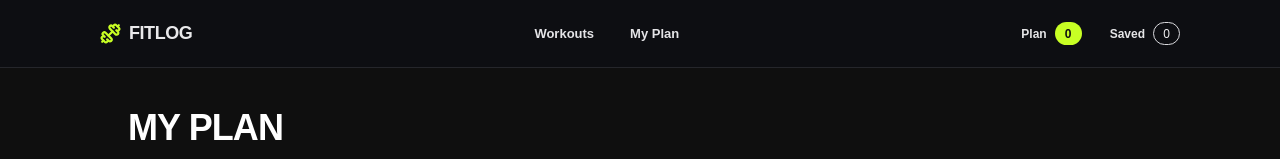
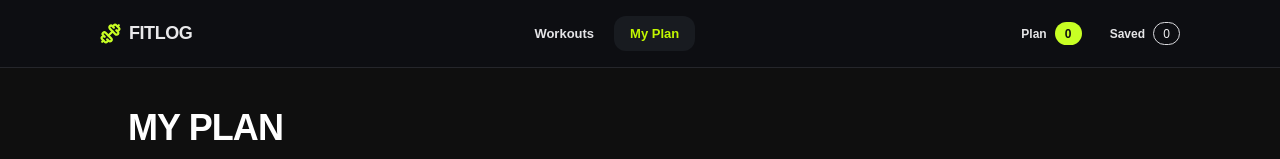
Before and after one commit to khanafiffarhan/fitlog, a Next.js app: page /my-plan in a window 1280 px wide. Shown: the top 159 px of the page. Built offline with nearby package versions, Linux system fonts and the light colour scheme.

Commit message:
navbar active link added

```diff
--- a/app/components/Navbar.tsx
+++ b/app/components/Navbar.tsx
@@ -3,31 +3,22 @@
 import Link from "next/link";
 import { usePathname } from "next/navigation";
 import { Dumbbell } from "lucide-react";
-
 import { useWorkout } from "@/context/WorkoutContext";
 
 export default function Navbar() {
   const pathname = usePathname();
-
   const { todayPlan, saved } = useWorkout();
 
-  const isWorkouts = pathname === "/workouts";
-  const isPlan = pathname === "/plan";
+  // Correct active checks
+  const isWorkouts = pathname === "/" || pathname.startsWith("/exercise");
+  const isPlan = pathname === "/my-plan";
 
   return (
     <header className="h-[68px] border-b border-[#25262b] bg-[#0d0e12]">
       <div className="mx-auto flex h-full max-w-[1120px] items-center px-5">
         {/* Logo */}
-        <Link
-          href="/"
-          className="flex items-center gap-2"
-        >
-          <Dumbbell
-            size={21}
-            strokeWidth={2.5}
-            className="text-[#c8ff24]"
-          />
-
+        <Link href="/" className="flex items-center gap-2">
+          <Dumbbell size={21} strokeWidth={2.5} className="text-[#c8ff24]" />
           <span className="text-[18px] font-bold tracking-tight text-[#e9e9eb]">
             FITLOG
           </span>
@@ -39,7 +30,7 @@ export default function Navbar() {
             href="/"
             className={`rounded-xl px-4 py-2 text-[13px] font-semibold transition ${
               isWorkouts
-                ? "bg-[#181b20] text-[#c8ff24]"
+                ? "bg-[#181b20] text-[#c2f800]"
                 : "text-[#e4e4e7] hover:bg-[#15171b]"
             }`}
           >
@@ -50,7 +41,7 @@ export default function Navbar() {
             href="/my-plan"
             className={`rounded-xl px-4 py-2 text-[13px] font-semibold transition ${
               isPlan
-                ? "bg-[#181b20] text-[#c8ff24]"
+                ? "bg-[#181b20] text-[#c2f800]"
                 : "text-[#e4e4e7] hover:bg-[#15171b]"
             }`}
           >
@@ -66,7 +57,6 @@ export default function Navbar() {
             className="flex items-center gap-2 text-[12px] font-semibold text-[#e5e5e7]"
           >
             <span>Plan</span>
-
             <span className="flex h-[23px] min-w-[27px] items-center justify-center rounded-full bg-[#c8ff24] px-2 text-[12px] font-bold text-[#10110e]">
               {todayPlan.length}
             </span>
@@ -78,7 +68,6 @@ export default function Navbar() {
             className="flex items-center gap-2 text-[12px] font-semibold text-[#e5e5e7]"
           >
             <span>Saved</span>
-
             <span className="flex h-[23px] min-w-[27px] items-center justify-center rounded-full border border-[#d9d9dd] px-2 text-[12px] font-medium text-[#f0f0f2]">
               {saved.length}
             </span>
```
